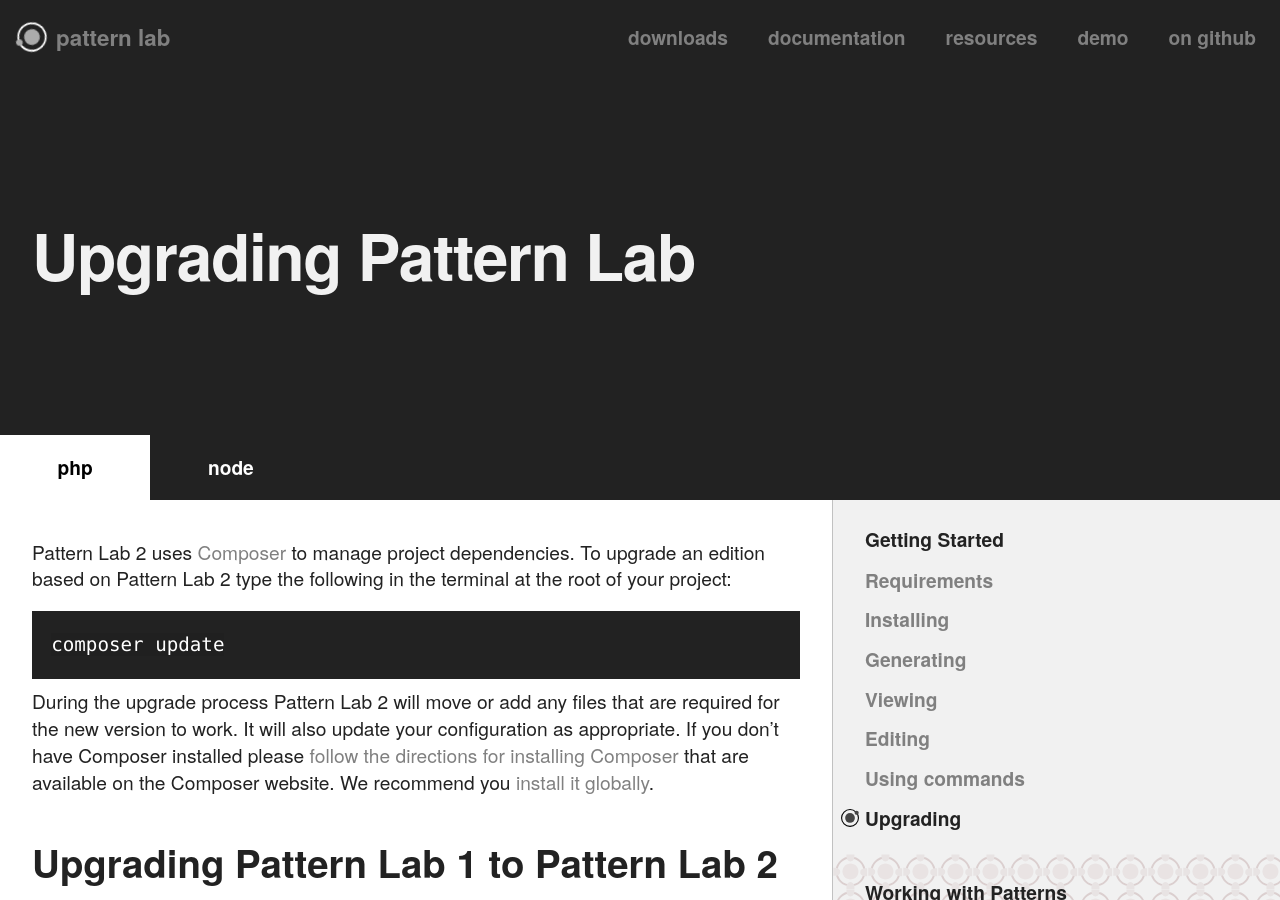
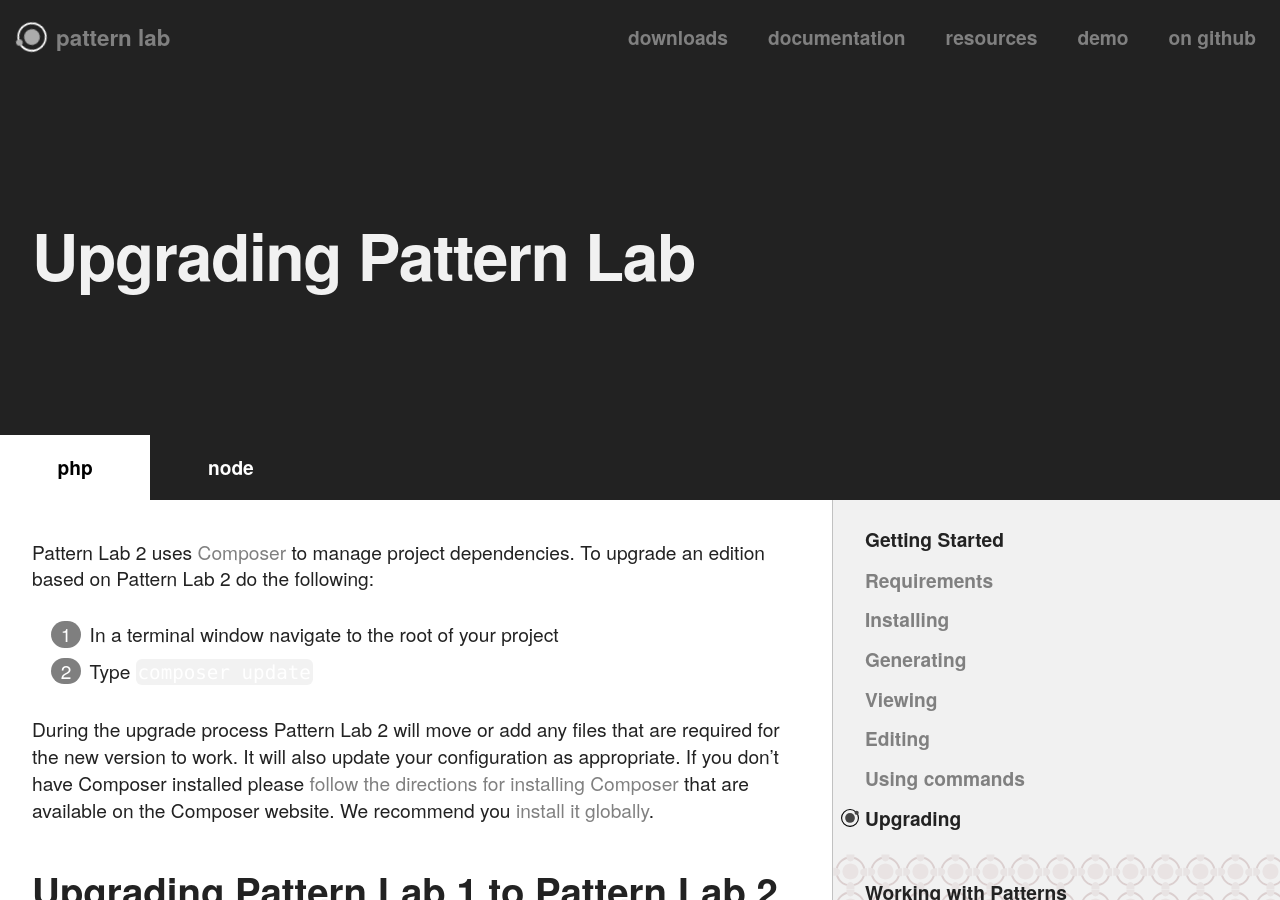
Before and after one commit to pattern-lab/website, a Jekyll site: the page built from docs/upgrading.md, in a window 1280 px wide and 900 px high. Built offline with Jekyll 4.4.1, drawn with Linux system fonts in a browser that asks for light colours; comment, search, counter and statistics services are not loaded.

Commit message:
making sure we match the two step process from the other 'getting started' docs

```diff
--- a/docs/upgrading.md
+++ b/docs/upgrading.md
@@ -13,9 +13,10 @@
 
 {% capture m %}
 
-Pattern Lab 2 uses [Composer](https://getcomposer.org) to manage project dependencies. To upgrade an edition based on Pattern Lab 2 type the following in the terminal at the root of your project:
+Pattern Lab 2 uses [Composer](https://getcomposer.org) to manage project dependencies. To upgrade an edition based on Pattern Lab 2 do the following:
 
-    composer update
+1. In a terminal window navigate to the root of your project
+2. Type `composer update`
 
 During the upgrade process Pattern Lab 2 will move or add any files that are required for the new version to work. It will also update your configuration as appropriate. If you don't have Composer installed please [follow the directions for installing Composer](https://getcomposer.org/doc/00-intro.md#installation-linux-unix-osx) that are available on the Composer website. We recommend you [install it globally](https://getcomposer.org/doc/00-intro.md#globally).
 
@@ -48,9 +49,10 @@
 
 {% capture m %}
 
-Pattern Lab uses [npm](https://www.npmjs.com/) to manage project dependencies. To upgrade an edition based on Pattern Lab 2 type the following in the terminal at the root of your project:
+Pattern Lab uses [npm](https://www.npmjs.com/) to manage project dependencies. To upgrade an edition based on Pattern Lab 2 do the following:
 
-    npm update
+1. In a terminal window navigate to the root of your project
+2. Type `npm update`
 
 During the upgrade process Pattern Lab 2 will move or add any files that are required for the new version to work. It will also update your configuration as appropriate.
 
```
